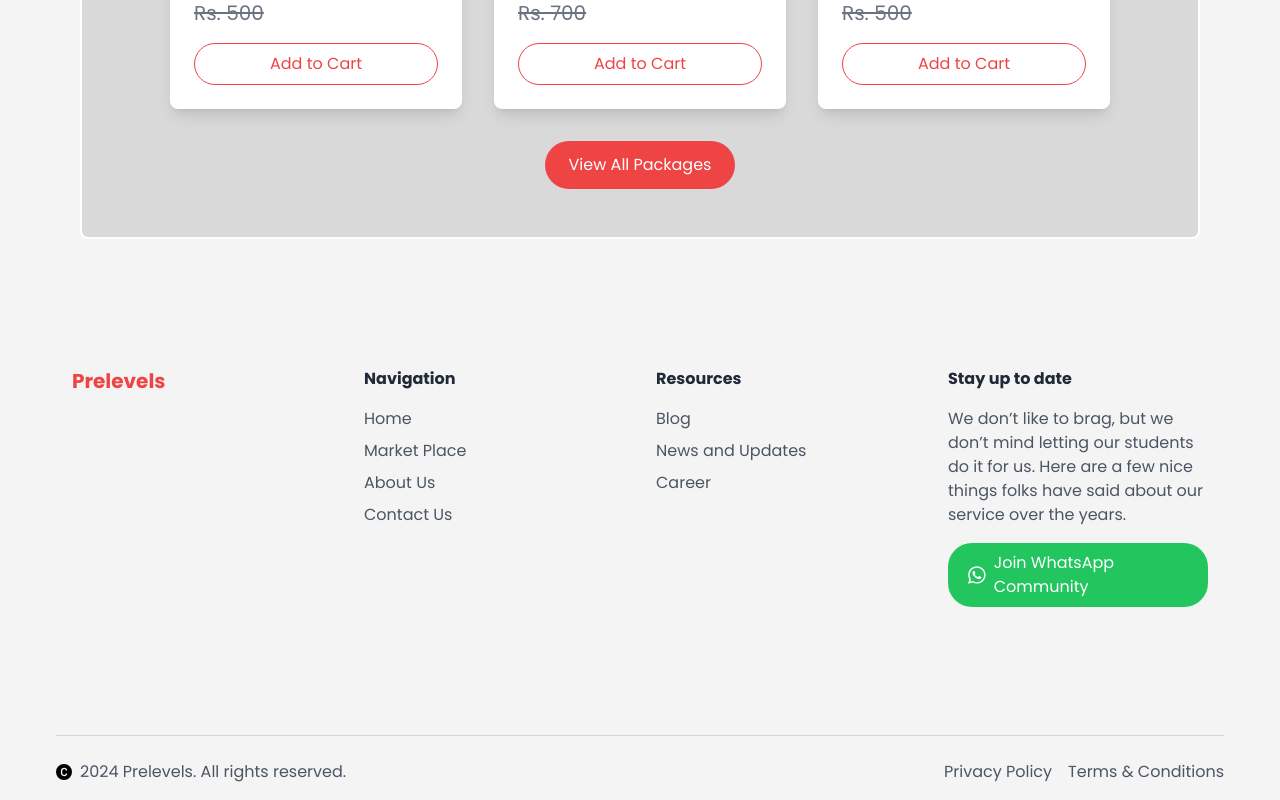
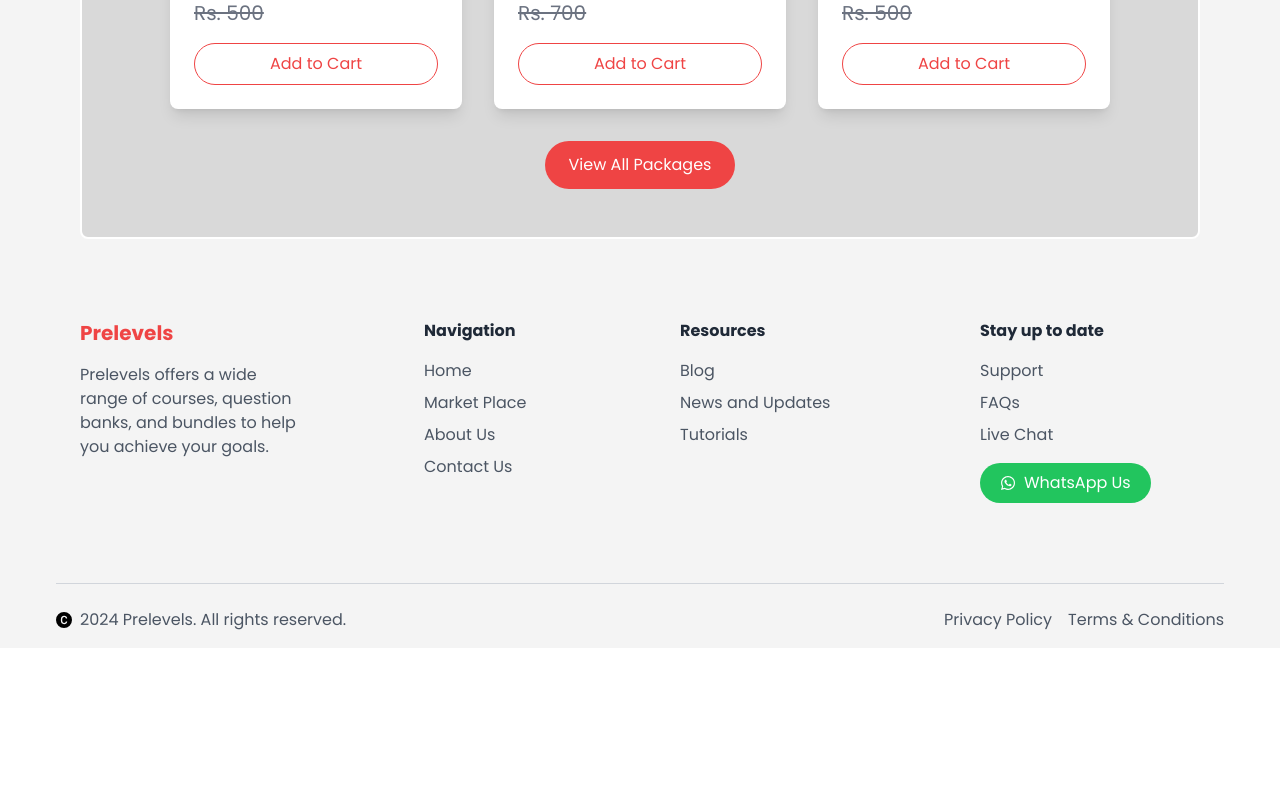
Before and after one commit to Abdullah9202/prelevels, a Next.js app in the folder client/: page / in a window 1280 px wide. Shown: the part 2546-3346 px from the top of the page. After the commit the page ends 3194 px from the top, so only its background shows below. Built offline with nearby package versions, Linux system fonts and the light colour scheme.

Commit message:
Feat: Footer improved

```diff
--- a/client/src/components/main/footer.tsx
+++ b/client/src/components/main/footer.tsx
@@ -3,34 +3,37 @@ import { FaWhatsapp } from "react-icons/fa";
 
 export default function Footer() {
   return (
-    <footer className=" py-32 px-4 lg:px-14 ">
-      <div className="max-w-7xl mx-auto px-4 grid grid-cols-1 sm:grid-cols-2 lg:grid-cols-4 gap-8">
+    <footer className="py-20 px-4 lg:px-14">
+      <div className="max-w-6xl mx-auto px-4 grid grid-cols-1 sm:grid-cols-2 lg:grid-cols-4 gap-20">
         {/* Logo Section */}
         <div>
           <h2 className="text-red-500 text-xl font-bold mb-4">Prelevels</h2>
+          <p className="text-gray-600 text-sm md:text-base">
+            Prelevels offers a wide range of courses, question banks, and bundles to help you achieve your goals.
+          </p>
         </div>
 
         {/* Navigation Links */}
-        <div>
+        <div className="md:px-11 lg:px-11">
           <h3 className="text-gray-800 font-semibold mb-4">Navigation</h3>
           <ul className="space-y-2">
             <li>
-              <a href="#" className="text-gray-600 hover:text-red-500">
+              <a href="#" className="text-gray-600 hover:text-red-500 text-sm md:text-base">
                 Home
               </a>
             </li>
             <li>
-              <a href="#" className="text-gray-600 hover:text-red-500">
+              <a href="#" className="text-gray-600 hover:text-red-500 text-sm md:text-base">
                 Market Place
               </a>
             </li>
             <li>
-              <a href="#" className="text-gray-600 hover:text-red-500">
+              <a href="#" className="text-gray-600 hover:text-red-500 text-sm md:text-base">
                 About Us
               </a>
             </li>
             <li>
-              <a href="#" className="text-gray-600 hover:text-red-500">
+              <a href="#" className="text-gray-600 hover:text-red-500 text-sm md:text-base">
                 Contact Us
               </a>
             </li>
@@ -42,37 +45,54 @@ export default function Footer() {
           <h3 className="text-gray-800 font-semibold mb-4">Resources</h3>
           <ul className="space-y-2">
             <li>
-              <a href="#" className="text-gray-600 hover:text-red-500">
+              <a href="#" className="text-gray-600 hover:text-red-500 text-sm md:text-base">
                 Blog
               </a>
             </li>
             <li>
-              <a href="#" className="text-gray-600 hover:text-red-500">
+              <a href="#" className="text-gray-600 hover:text-red-500 text-sm md:text-base">
                 News and Updates
               </a>
             </li>
             <li>
-              <a href="#" className="text-gray-600 hover:text-red-500">
-                Career
+              <a href="#" className="text-gray-600 hover:text-red-500 text-sm md:text-base">
+                Tutorials
               </a>
             </li>
           </ul>
         </div>
 
-        {/* Stay Up to Date Section */}
+        {/* Contact Links */}
         <div>
           <h3 className="text-gray-800 font-semibold mb-4">Stay up to date</h3>
-          <p className="text-gray-600 mb-4">
-            We don’t like to brag, but we don’t mind letting our students do it
-            for us. Here are a few nice things folks have said about our service
-            over the years.
-          </p>
-          <a
-            href="#"
-            className="inline-flex items-center bg-green-500 text-white py-2 px-5 rounded-3xl hover:bg-green-600"
-          >
-            <FaWhatsapp className="mr-2 text-xl" /> Join WhatsApp Community
-          </a>
+          <ul className="space-y-2">
+            <li>
+              <a href="#" className="text-gray-600 hover:text-red-500 text-sm md:text-base">
+                Support
+              </a>
+            </li>
+            <li>
+              <a href="#" className="text-gray-600 hover:text-red-500 text-sm md:text-base">
+                FAQs
+              </a>
+            </li>
+            <li>
+              <a href="#" className="text-gray-600 hover:text-red-500 text-sm md:text-base">
+                Live Chat
+              </a>
+            </li>
+          </ul>
+          <div className="mt-4">
+            <a
+              href="https://wa.me/yourwhatsappnumber"
+              className="inline-flex items-center bg-green-500 hover:bg-green-600 text-white text-sm py-2 px-5 rounded-3xl md:text-base"
+              target="_blank"
+              rel="noopener noreferrer"
+            >
+              <FaWhatsapp className="mr-2" />
+              WhatsApp Us
+            </a>
+          </div>
         </div>
       </div>
     </footer>
```
